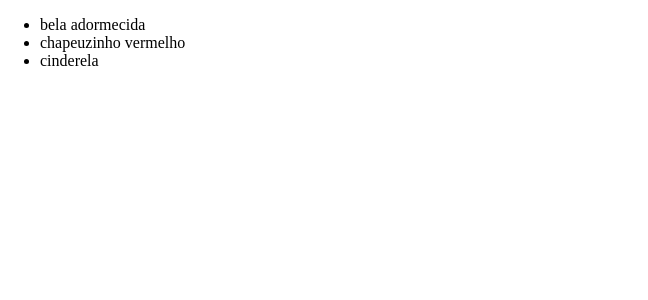
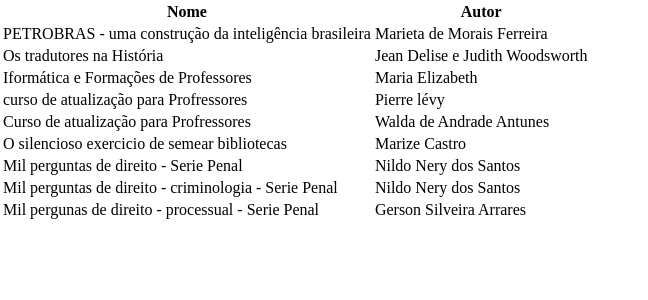
Before and after one commit to marcosfnsc/ubrep, a React (Vite) app in the folder frontend/: page /catalogo in a window 1280 px wide. Shown: the top 300 px of the page, without its empty margins (0-648 px from the left). Built offline with nearby package versions, Linux system fonts and the light colour scheme.

Commit message:
adicionado dados de exemplo e criado uma tabela simples

```diff
--- a/frontend/src/pages/catalogo.tsx
+++ b/frontend/src/pages/catalogo.tsx
@@ -1,18 +1,59 @@
 import css from './catalogo.module.css'
 
+const livros_exemplo = [{
+  nome: 'PETROBRAS - uma construção da inteligência brasileira',
+  autor: 'Marieta de Morais Ferreira'
+}, {
+  nome: 'Os tradutores na História',
+  autor: 'Jean Delise e Judith Woodsworth'
+}, {
+  nome: 'Iformática e Formações de Professores',
+  autor: 'Maria Elizabeth'
+}, {
+  nome: 'curso de atualização para Profressores',
+  autor: 'Pierre lévy'
+}, {
+  nome: 'Curso de atualização para Profressores',
+  autor: 'Walda de Andrade Antunes'
+}, {
+  nome: 'O silencioso exercicio de semear bibliotecas',
+  autor: 'Marize Castro'
+}, {
+  nome: 'Mil perguntas de direito - Serie Penal',
+  autor: 'Nildo Nery dos Santos'
+}, {
+  nome: 'Mil perguntas de direito - criminologia - Serie Penal',
+  autor: 'Nildo Nery dos Santos'
+}, {
+  nome: 'Mil pergunas de direito - processual - Serie Penal',
+  autor: 'Gerson Silveira Arrares'
+}]
+
+const table = (livro) => {
+  return (
+    <tr key={livro.nome}>
+      <td>{livro.nome}</td>
+      <td>{livro.autor}</td>
+    </tr>
+  )
+}
+
 function Catalogo() {
-  const example_data = [
-    'bela adormecida',
-    'chapeuzinho vermelho',
-    'cinderela'
-  ]
-  const listItems = example_data.map(livro => <li key={livro}>{livro}</li>)
+  const list_livros = livros_exemplo.map(livro => table(livro))
 
   return (
     <div className={css.container}>
-      <ul>
-        {listItems}
-      </ul>
+      <table>
+        <thead>
+          <tr>
+            <th>Nome</th>
+            <th>Autor</th>
+          </tr>
+        </thead>
+        <tbody>
+          {list_livros}
+        </tbody>
+      </table>
     </div>
   )
 }
```
